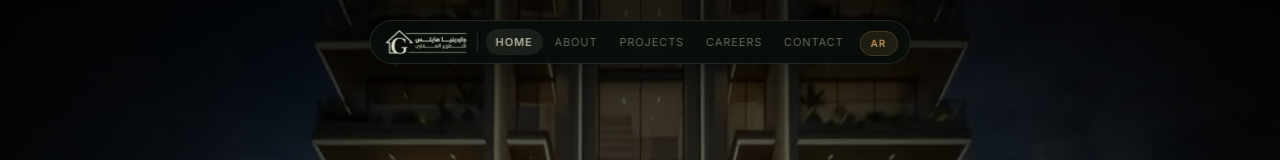
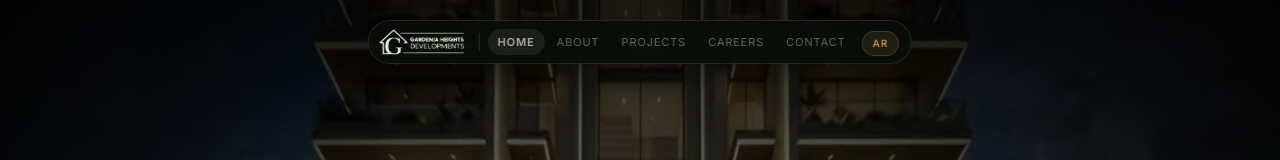
Before and after one commit to tetoooo801-a11y/gardina, a React (Vite) app: page / in a window 1280 px wide. Shown: the top 160 px of the page. Built offline with nearby package versions, Linux system fonts and the light colour scheme; the HTML template or start-up script is replaced by a standard one.

Commit message:
feat(nav): add white English logo and dynamic language switching in navbar

```diff
--- a/src/components/AnimatedNav.tsx
+++ b/src/components/AnimatedNav.tsx
@@ -3,7 +3,8 @@ import { motion, useScroll, useMotionValueEvent, AnimatePresence } from 'framer-
 import { Menu, X } from 'lucide-react'
 import { useLang } from '../context/LangContext'
 
-const gardeniaLogo          = '/gardenia-logo.svg'
+const gardeniaLogoAr          = '/gardenia-logo.svg'
+const gardeniaLogoEn          = '/gardenia-logo-en.png'
 const gardeniaLogoCollapsedAr = '/gardenia-logo-collapsed.svg'
 const gardeniaLogoCollapsedEn = '/gardenia-logo-collapsed-en.svg'
 
@@ -93,8 +94,13 @@ export default function AnimatedNav({ currentPage, onNavigate }: AnimatedNavProp
             style={{ display: 'flex', alignItems: 'center', pointerEvents: isExpanded ? 'auto' : 'none' }}
           >
             {/* Logo */}
-            <div style={{ flexShrink: 0, display: 'flex', alignItems: 'center', padding: '0 10px 0 14px' }}>
-              <img src={gardeniaLogo} alt="Gardenia" style={{ height: 26, width: 'auto', filter: logoFilter, opacity: 0.92 }} />
+            <div style={{ flexShrink: 0, display: 'flex', alignItems: 'center', padding: isAr ? '0 10px 0 14px' : '0 14px 0 10px' }}>
+              <img
+                key={lang}
+                src={isAr ? gardeniaLogoAr : gardeniaLogoEn}
+                alt={isAr ? 'جاردينيا هايتس' : 'Gardenia Heights'}
+                style={{ height: 26, width: 'auto', filter: logoFilter, opacity: 0.95 }}
+              />
             </div>
 
             {/* Divider */}
@@ -209,7 +215,12 @@ export default function AnimatedNav({ currentPage, onNavigate }: AnimatedNavProp
               style={{ display: 'flex', justifyContent: 'space-between', alignItems: 'center', marginBottom: 48 }}
               onClick={e => e.stopPropagation()}
             >
-              <img src={gardeniaLogo} alt="Gardenia" style={{ height: 28, width: 'auto', filter: logoFilter, opacity: 0.9 }} />
+              <img
+                key={lang}
+                src={isAr ? gardeniaLogoAr : gardeniaLogoEn}
+                alt={isAr ? 'جاردينيا هايتس' : 'Gardenia Heights'}
+                style={{ height: 28, width: 'auto', filter: logoFilter, opacity: 0.95 }}
+              />
               <button
                 onClick={() => setMobileOpen(false)}
                 style={{ color: petalDim, padding: 8, background: 'none', border: 'none', cursor: 'pointer', display: 'flex' }}
```
Also changed, not shown: public/gardenia-logo-en.png (added), public/gardenia-logo-en.svg (added).
